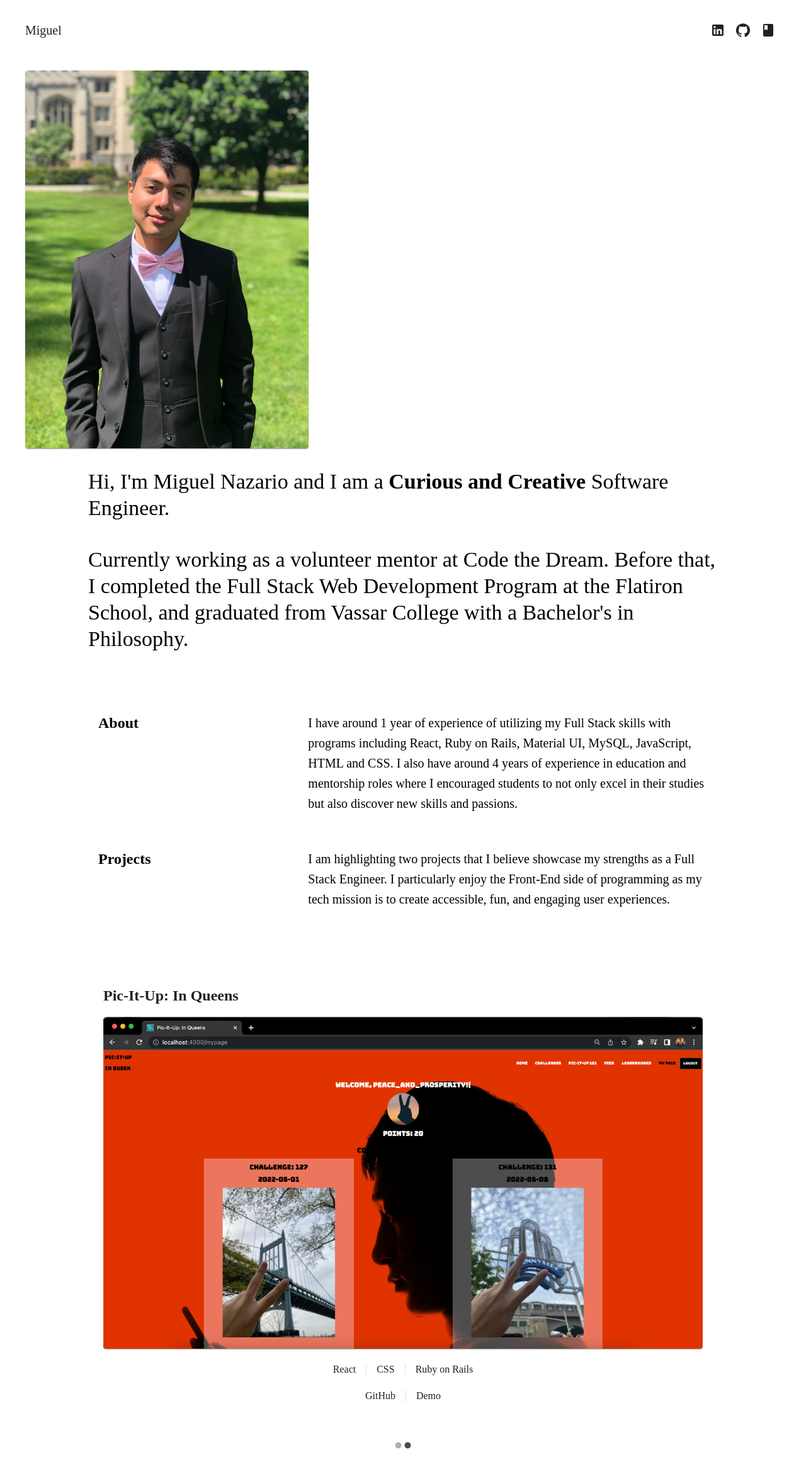
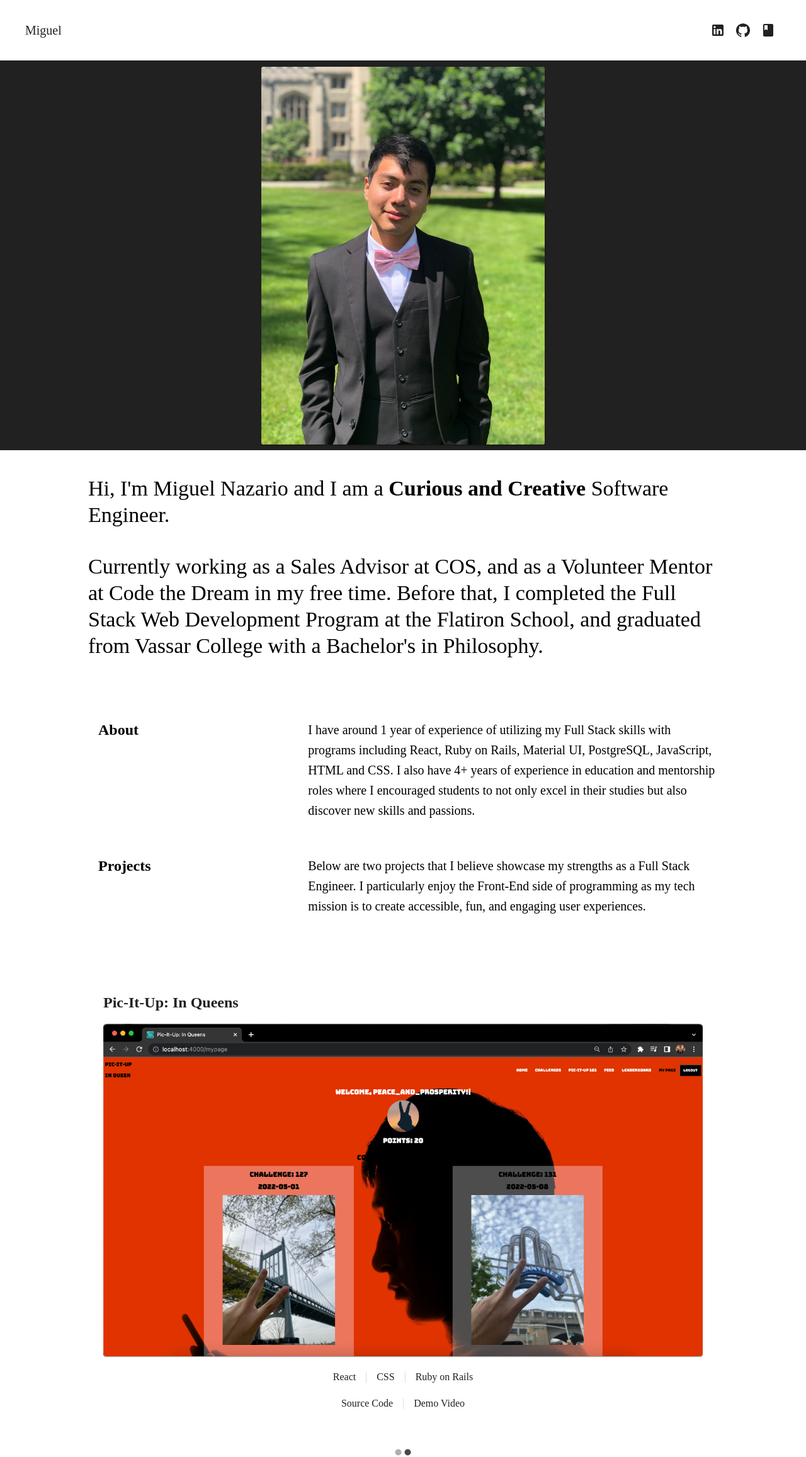
Before and after one commit to gitMiguel27/portfolio, a React (Create React App) app: page / in a window 1280 px wide. Shown: the whole page at 63% size. Built offline with nearby package versions, Linux system fonts and the light colour scheme; the HTML template or start-up script is replaced by a standard one.

Commit message:
added background to picture, added loading animation

```diff
--- /dev/null
+++ b/src/Components/Home.css
@@ -0,0 +1,4 @@
+.profile-pic {
+    background-color: #212121;
+    padding: 0.1em;
+}
--- a/src/Components/Home.js
+++ b/src/Components/Home.js
@@ -1,24 +1,29 @@
 import React from "react";
+import "./Home.css";
 import Projects from "./Projects";
 import { Card, CardMedia, Typography, Grid, Box } from '@mui/material';
+import Slide from '@mui/material/Slide';
 
 function Home() {
   return (
     <div className="Home">
-        <Card sx={{ maxWidth: 450, mx: 5, my: 4 }}>
+        <div className="profile-pic">
+          <Slide direction="right" in={true} easing={"ease-in"} timeout={1250} mountOnEnter unmountOnExit>
+            <Card sx={{ maxWidth: 450, mx: "auto", my: 1 }}>
                 <CardMedia
                     component="img"
                     alt="profile"
                     height="auto"
                     image={process.env.PUBLIC_URL + '/photos/Profile.jpeg'}
-                // sx={{ filter: "grayscale(90%)" }}
                 />
             </Card>
-        <Typography variant="h4" component="div" margin={'auto'} mb={5} sx={{ maxWidth: 1000, textAlign: "left" }} >
+          </Slide>
+        </div>
+        <Typography variant="h4" component="div" margin={'auto'} my={5} sx={{ maxWidth: 1000, textAlign: "left" }} >
           Hi, I'm Miguel Nazario and I am a <Box fontWeight='fontWeightBold' display='inline'>Curious and Creative</Box> Software Engineer.
         </Typography>
         <Typography variant="h4" margin={'auto'} mb={10} sx={{ maxWidth: 1000, textAlign: "left" }} >
-          Currently working as a volunteer mentor at Code the Dream. Before that, I completed the Full Stack Web Development Program at the Flatiron School, and graduated from Vassar College with a Bachelor's in Philosophy.
+          Currently working as a Sales Advisor at COS, and as a Volunteer Mentor at Code the Dream in my free time. Before that, I completed the Full Stack Web Development Program at the Flatiron School, and graduated from Vassar College with a Bachelor's in Philosophy.
         </Typography>
         <Grid container spacing={2} margin={'auto'} mb={10} sx={{ maxWidth: 1000 }}>
           <Grid item xs={4}>
@@ -26,7 +31,7 @@ function Home() {
           </Grid>
           <Grid item xs={8} mb={5}>
             <Typography variant="h6">
-              I have around 1 year of experience of utilizing my Full Stack skills with programs including React, Ruby on Rails, Material UI, MySQL, JavaScript, HTML and CSS. I also have around 4 years of experience in education and mentorship roles where I encouraged students to not only excel in their studies but also discover new skills and passions.
+              I have around 1 year of experience of utilizing my Full Stack skills with programs including React, Ruby on Rails, Material UI, PostgreSQL, JavaScript, HTML and CSS. I also have 4+ years of experience in education and mentorship roles where I encouraged students to not only excel in their studies but also discover new skills and passions.
             </Typography>
           </Grid>
           <Grid item xs={4}>
@@ -34,7 +39,7 @@ function Home() {
           </Grid>
           <Grid item xs={8}>
             <Typography variant="h6">
-              I am highlighting two projects that I believe showcase my strengths as a Full Stack Engineer. I particularly enjoy the Front-End side of programming as my tech mission is to create accessible, fun, and engaging user experiences.
+              Below are two projects that I believe showcase my strengths as a Full Stack Engineer. I particularly enjoy the Front-End side of programming as my tech mission is to create accessible, fun, and engaging user experiences.
             </Typography>
           </Grid>
         </Grid>
--- a/src/Components/Slide.js
+++ b/src/Components/Slide.js
@@ -20,10 +20,10 @@ function Slide({ item }) {
             </Stack>
             <Stack direction="row" spacing={2} m={3} justifyContent="center" alignItems="center" divider={<Divider orientation="vertical" flexItem />} >
                 <Link href={item.link} target="_blank" rel="noopener" underline="hover" display={"flex"}>
-                    GitHub
+                    Source Code
                 </Link>
                 <Link href={item.demo} target="_blank" rel="noopener" underline="hover" display={"flex"}>
-                    Demo
+                    Demo Video
                 </Link>
             </Stack>
         </Paper>
```
Lines whose indentation alone changed are shown as unchanged.
